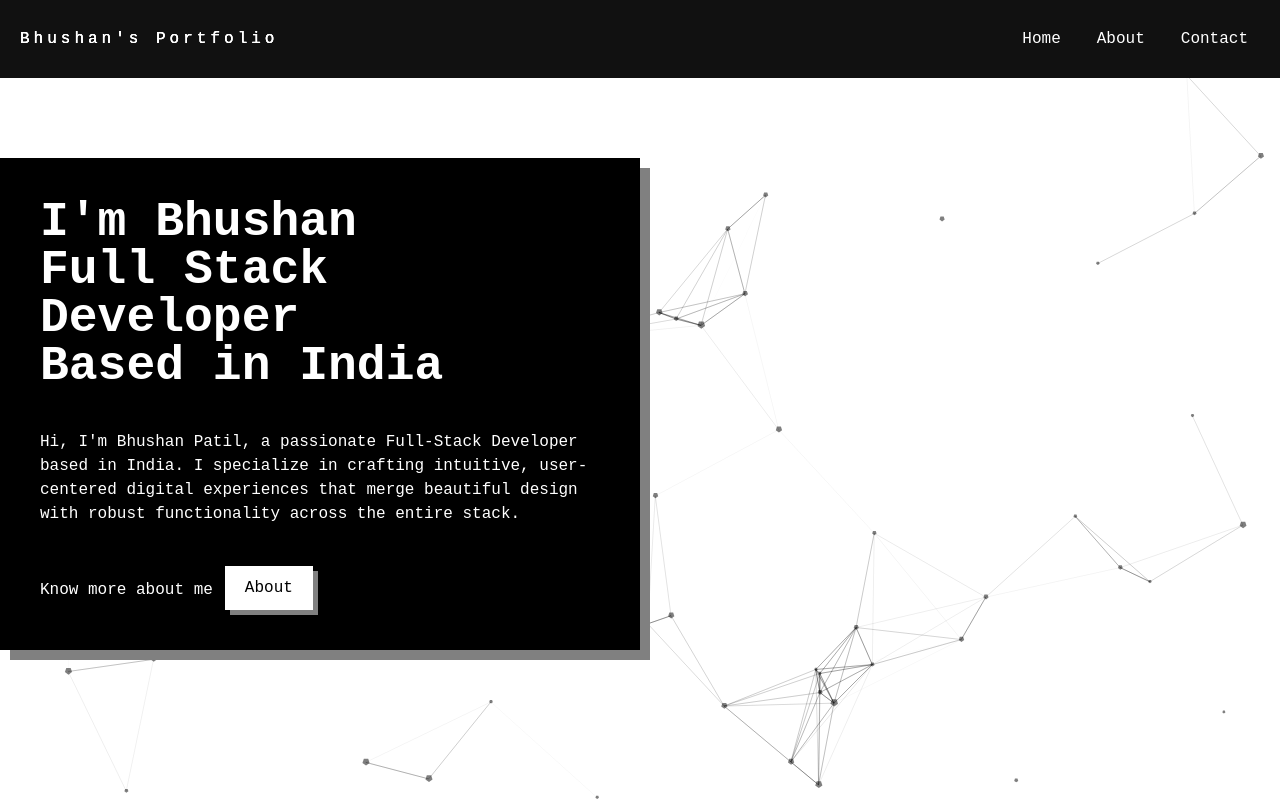
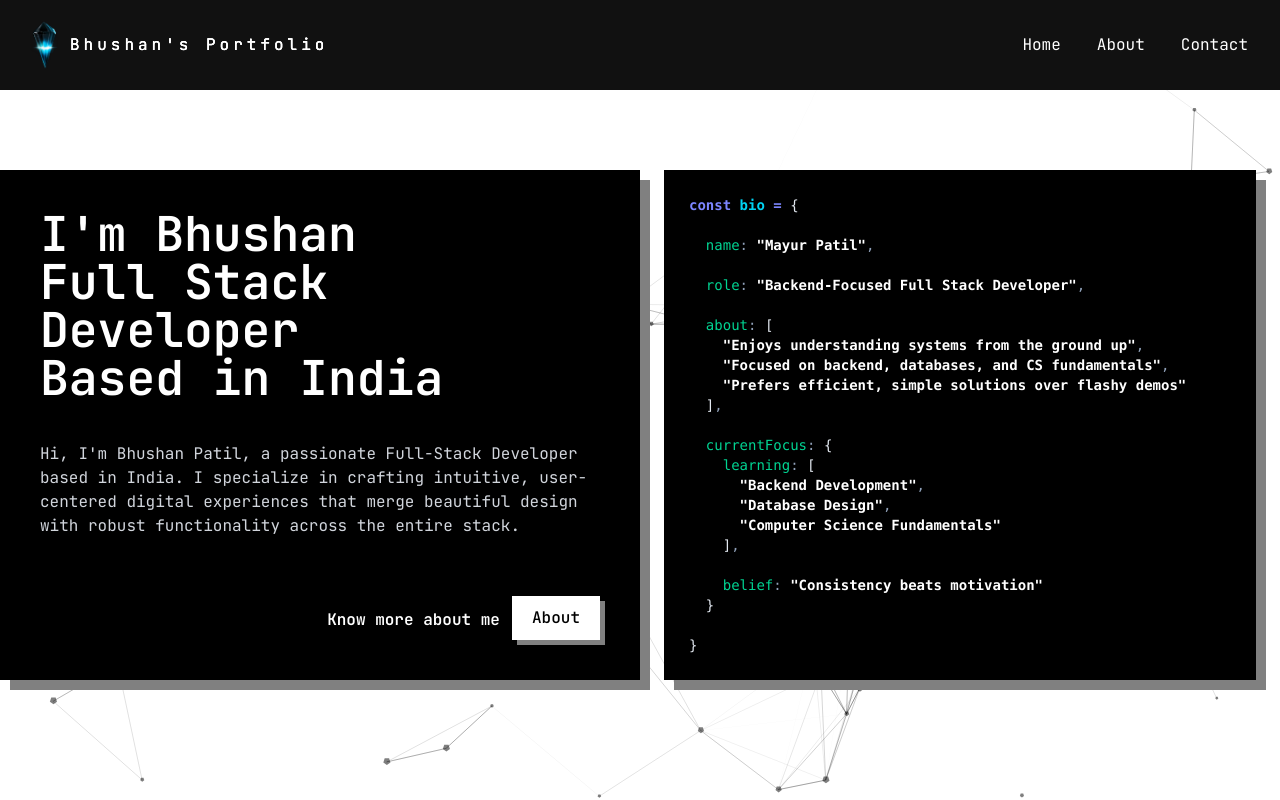
Before and after one commit to bhushanpatil288/PortfolioReact, a React (Vite) app: page / in a window 1280 px wide. Built offline with nearby package versions, Linux system fonts and the light colour scheme.

Commit message:
[add] - hero section codeblock

```diff
--- a/index.html
+++ b/index.html
@@ -2,7 +2,7 @@
 <html lang="en">
   <head>
     <meta charset="UTF-8" />
-    <link rel="icon" type="image/svg+xml" href="/vite.svg" />
+    <link rel="icon" type="image/svg+xml" href="./src/assets/images/black-kryptonite.png"/>
     <meta name="viewport" content="width=device-width, initial-scale=1.0" />
     <title>portfolio</title>
   </head>
--- a/public/css/main/heroSection.css
+++ /dev/null
@@ -1,3 +0,0 @@
-.hero-heading{
-    box-shadow: 10px 10px 0px 0px gray;
-}
--- /dev/null
+++ b/src/assets/css/main/heroSection.css
@@ -0,0 +1,9 @@
+.hero-heading{
+    box-shadow: 10px 10px 0px 0px gray;
+    position: relative;
+}
+
+.code-block{
+    box-shadow: 10px 10px 0px 0px gray;
+    position: relative;
+}
--- a/src/components/header/Navbar.jsx
+++ b/src/components/header/Navbar.jsx
@@ -1,11 +1,13 @@
-import "../../../public/css/header/navbar.css"
+import "../../assets/css/header/navbar.css"
 import { navLinks } from "../../constants/constants"
+import kryptonite from "../../assets/images/black-kryptonite.png";
 
 const Navbar = () => {
   return (
     <nav className="navbar px-5 py-5 flex align-center justify-between">
       {/* logo */}
       <div className="flex justify-center items-center">
+        <img src={kryptonite} width="50px" />
         <p className="glitch">Bhushan's Portfolio</p>
       </div>
 
--- a/src/components/main/HeroSection/HeroSection.jsx
+++ b/src/components/main/HeroSection/HeroSection.jsx
@@ -1,32 +1,128 @@
-import "../../../../public/css/main/heroSection.css"
+import "../../../assets/css/main/heroSection.css";
 
 function HeroSection() {
   return (
     <section>
-      <div className='container mx-auto'>
-
+      <div className="container flex mx-auto sm:mt-20 flex-wrap gap-10 xl:gap-0">
         {/* Hero Heading */}
-        <div className="hero-heading xl:w-1/2 text-white px-10 py-10 mt-20 bg-black">
-          <h1 className=' text-5xl font-semibold'>
+        <div className="hero-heading w-full xl:w-1/2 text-white px-10 py-10 bg-black flex flex-col justify-between">
+         <div>
+           <h1 className=" text-5xl font-semibold">
             I'm Bhushan <br />
             Full Stack Developer <br />
             Based in India
           </h1>
-          <p className="mt-10">
-            Hi, I'm Bhushan Patil, a passionate Full-Stack Developer based in India. I specialize in crafting intuitive, user-centered digital experiences that merge beautiful design with robust functionality across the entire stack.
+          <p className="mt-10 text-gray-300">
+            Hi, I'm Bhushan Patil, a passionate Full-Stack Developer based in
+            India. I specialize in crafting intuitive, user-centered digital
+            experiences that merge beautiful design with robust functionality
+            across the entire stack.
           </p>
+         </div>
 
-          <div className="mt-10 flex gap-3">
-            <p className="flex item-center justify-center mt-3">Know more about me</p>
+          <div className="mt-10 flex gap-3 justify-end">
+            <p className="flex item-center justify-center mt-3 font-semibold">
+              Know more about me
+            </p>
             <a href="#">
               <button className="custom-btn">About</button>
             </a>
           </div>
         </div>
 
+        {/* hero code block */}
+        <div className="w-full px-6 xl:w-1/2">
+          <pre className="code-block bg-black border border-black p-6 text-sm overflow-x-auto">
+            <code className="font-mono text-slate-200">
+              <span className="text-indigo-400 font-bold">const</span>{" "}
+              <span className="text-cyan-400 font-bold">bio</span>{" "}
+              <span className="text-indigo-400 font-bold">=</span>{" "}
+              <span className="text-slate-200">{"{"}</span>
+              {"\n\n"}
+              {"  "}
+              <span className="text-emerald-400">name</span>
+              <span className="text-slate-400">:</span>{" "}
+              <span className="text-white font-bold">"Mayur Patil"</span>
+              <span className="text-slate-400">,</span>
+              {"\n\n"}
+              {"  "}
+              <span className="text-emerald-400">role</span>
+              <span className="text-slate-400">:</span>{" "}
+              <span className="text-white font-bold">
+                "Backend-Focused Full Stack Developer"
+              </span>
+              <span className="text-slate-400">,</span>
+              {"\n\n"}
+              {"  "}
+              <span className="text-emerald-400">about</span>
+              <span className="text-slate-400">:</span>{" "}
+              <span className="text-slate-200">[</span>
+              {"\n"}
+              {"    "}
+              <span className="text-white font-bold">
+                "Enjoys understanding systems from the ground up"
+              </span>
+              <span className="text-slate-400">,</span>
+              {"\n"}
+              {"    "}
+              <span className="text-white font-bold">
+                "Focused on backend, databases, and CS fundamentals"
+              </span>
+              <span className="text-slate-400">,</span>
+              {"\n"}
+              {"    "}
+              <span className="text-white font-bold">
+                "Prefers efficient, simple solutions over flashy demos"
+              </span>
+              {"\n"}
+              {"  "}
+              <span className="text-slate-200">]</span>
+              <span className="text-slate-400">,</span>
+              {"\n\n"}
+              {"  "}
+              <span className="text-emerald-400">currentFocus</span>
+              <span className="text-slate-400">:</span>{" "}
+              <span className="text-slate-200">{"{"}</span>
+              {"\n"}
+              {"    "}
+              <span className="text-emerald-400">learning</span>
+              <span className="text-slate-400">:</span>{" "}
+              <span className="text-slate-200">[</span>
+              {"\n"}
+              {"      "}
+              <span className="text-white font-bold">"Backend Development"</span>
+              <span className="text-slate-400">,</span>
+              {"\n"}
+              {"      "}
+              <span className="text-white font-bold">"Database Design"</span>
+              <span className="text-slate-400">,</span>
+              {"\n"}
+              {"      "}
+              <span className="text-white font-bold">
+                "Computer Science Fundamentals"
+              </span>
+              {"\n"}
+              {"    "}
+              <span className="text-slate-200">]</span>
+              <span className="text-slate-400">,</span>
+              {"\n\n"}
+              {"    "}
+              <span className="text-emerald-400">belief</span>
+              <span className="text-slate-400">:</span>{" "}
+              <span className="text-white font-bold">
+                "Consistency beats motivation"
+              </span>
+              {"\n"}
+              {"  "}
+              <span className="text-slate-200">{"}"}</span>
+              {"\n\n"}
+              <span className="text-slate-200">{"}"}</span>
+            </code>
+          </pre>
+        </div>
       </div>
     </section>
-  )
+  );
 }
 
-export default HeroSection
+export default HeroSection;
--- a/src/index.css
+++ b/src/index.css
@@ -1,5 +1,5 @@
+@import url('https://fonts.googleapis.com/css2?family=JetBrains+Mono:ital,wght@0,100..800;1,100..800&display=swap');
 @import "tailwindcss";
-@import url('https://fonts.googleapis.com/css2?family=JetBrains+Mono:ital,wght@0,100..800;1,100..800&display=swap');
 
 body{
     font-family: "JetBrains Mono", monospace;
```
Also changed, not shown: src/constants/constants.js (+9 -0 lines), src/assets/css/header/navbar.css (renamed from public/css/header/navbar.css), src/assets/images/black-kryptonite.png (added). Lines whose indentation alone changed are shown as unchanged.
